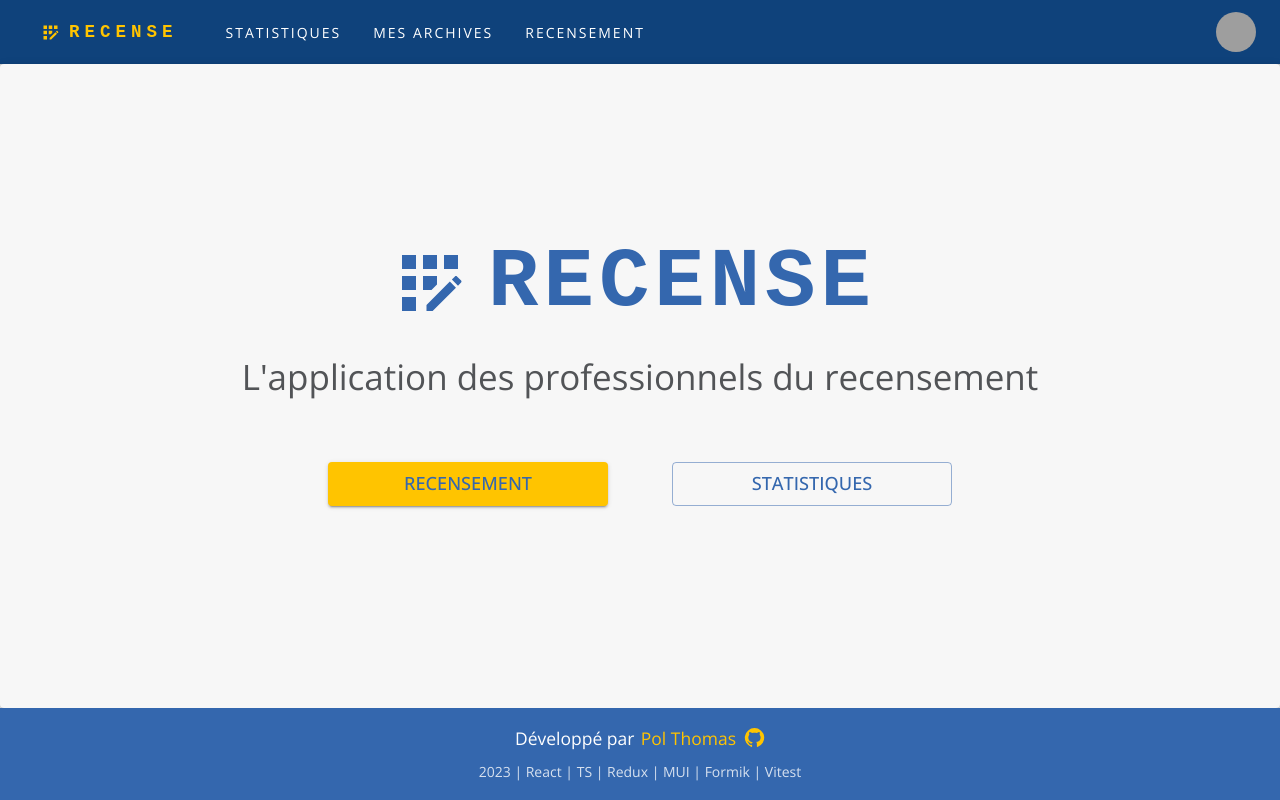
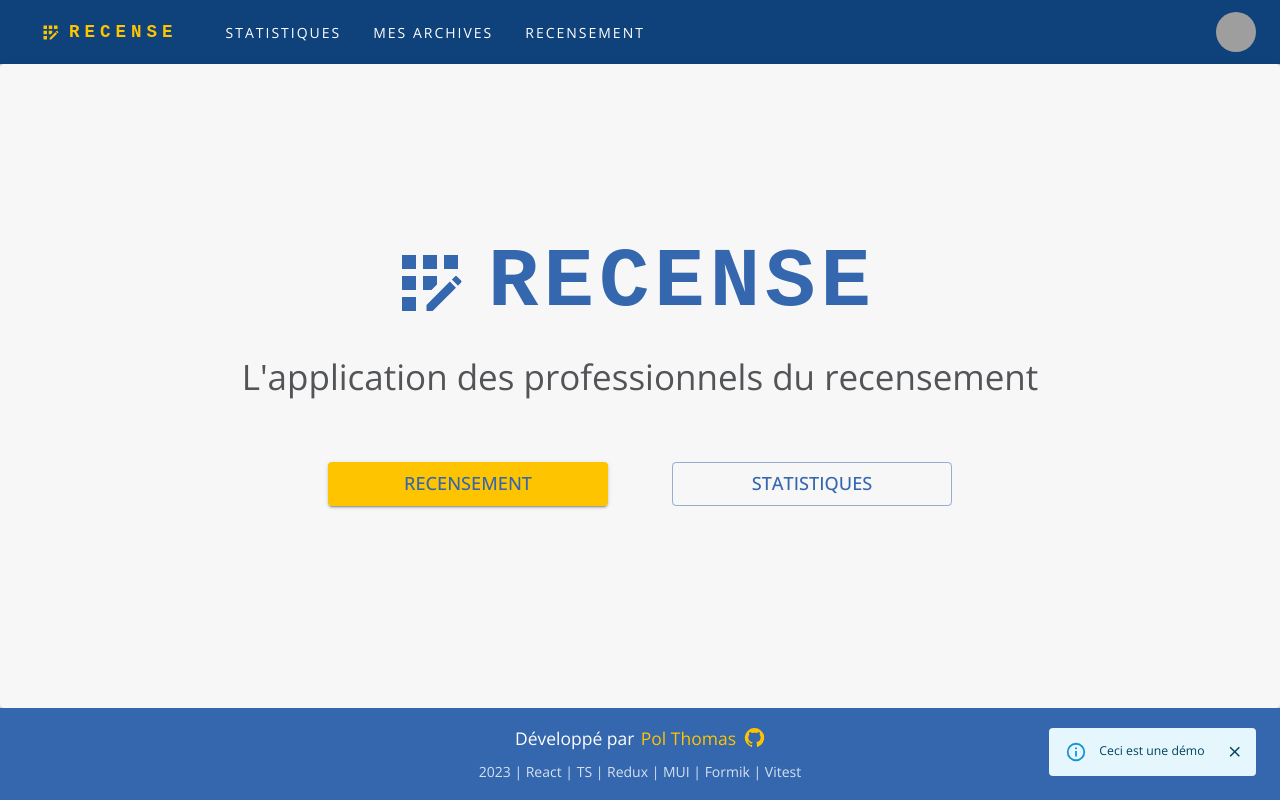
Before and after one commit to PolThm/recense, a React (Vite) app: page / in a window 1280 px wide. Built offline with nearby package versions, Linux system fonts and the light colour scheme; grey boxes are pictures that could not be loaded.

Commit message:
feat: add a demo warning toast notification

```diff
--- a/src/App.tsx
+++ b/src/App.tsx
@@ -4,6 +4,7 @@ import { FC, useEffect } from 'react';
 import { useDispatch } from 'react-redux';
 import { Route, Routes, useLocation } from 'react-router-dom';
 
+import DemoNotif from '@/components/DemoNotif';
 import Footer from '@/components/Footer';
 import Navbar from '@/components/Navbar';
 import censusesMock from '@/mocks/CensusesMock';
@@ -55,6 +56,7 @@ const App: FC = () => {
         </AnimatePresence>
       </Paper>
       <Footer />
+      <DemoNotif />
     </Box>
   );
 };
--- /dev/null
+++ b/src/components/DemoNotif.tsx
@@ -0,0 +1,31 @@
+import { Alert, Snackbar } from '@mui/material';
+import { FC, useEffect, useState } from 'react';
+
+const DemoNotif: FC = () => {
+  const [isOpen, setIsOpen] = useState(false);
+
+  useEffect(() => {
+    const timer = setTimeout(() => setIsOpen(true), 1000);
+    return () => clearTimeout(timer);
+  }, []);
+
+  const handleClose = () => {
+    setIsOpen(false);
+  };
+
+  return (
+    <Snackbar
+      open={isOpen}
+      autoHideDuration={10000}
+      onClose={handleClose}
+      sx={{ width: 'fit-content', bottom: 100, marginLeft: 'auto' }}
+      anchorOrigin={{ vertical: 'bottom', horizontal: 'right' }}
+    >
+      <Alert onClose={handleClose} severity="info">
+        Ceci est une démo
+      </Alert>
+    </Snackbar>
+  );
+};
+
+export default DemoNotif;
```
